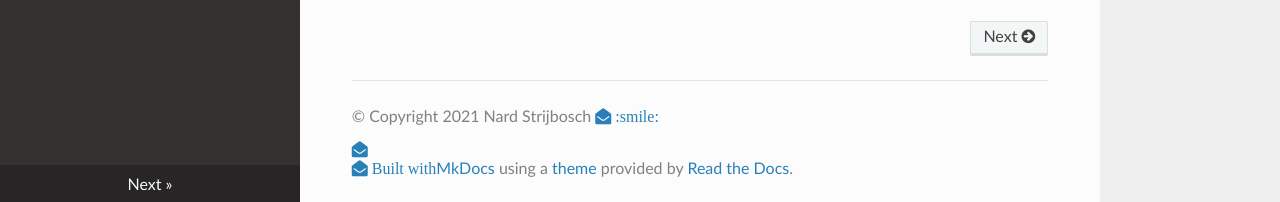
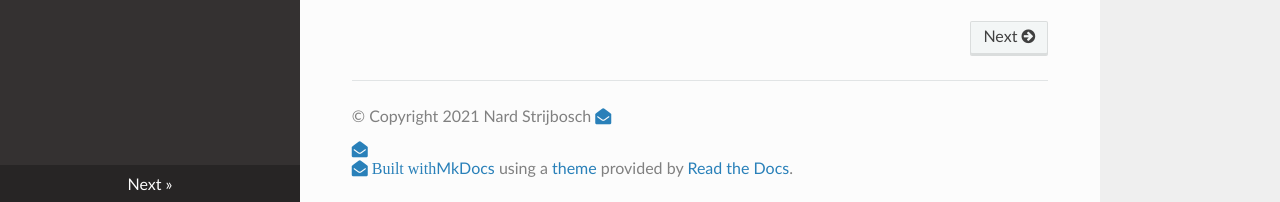
Before and after one commit to NStrijbosch/hub-module-notes, an MkDocs documentation site: the page built from docs/index.md, in a window 1280 px wide and 900 px high, scrolled down 956 px. Shown: the part 695-897 px from the top of the window. Built offline with MkDocs 1.6.1, drawn with Linux system fonts in a browser that asks for light colours; nearby versions of some CDN libraries.

Commit message:
Update footer.html

```diff
--- a/overrides/footer.html
+++ b/overrides/footer.html
@@ -18,30 +18,9 @@
         <div role="contentinfo">
           <!-- Copyright etc -->
           {% if config.copyright %}
-            <p>{{ config.copyright }}  :smile: </p>
+            <p>{{ config.copyright }}</p>
           {% endif %}
         </div>
-
-
-        {% if config.extra.social %}
-        <div class="md-footer-social">
-        {% for social in config.extra.social %}
-        {% set title = social.name %}
-        {% if not title and "//" in social.link %}
-                {% set _,url = social.link.split("//") %}
-                {% set title = url.split("/")[0] %}
-        {% endif %}
-        <a
-                href="{{ social.link }}"
-                target="_blank" rel="noopener"
-                title="{{ title | e }}"
-                class="md-footer-social__link"
-        >
-                {% include ".fonts/" ~ social.icon ~ ".svg" %}
-        </a>
-        {% endfor %}
-        </div>
-        {% endif %}
 
         Built with <a href="https://www.mkdocs.org/">MkDocs</a> using a <a href="https://github.com/snide/sphinx_rtd_theme">theme</a> provided by <a href="https://readthedocs.org">Read the Docs</a>.
 
```
